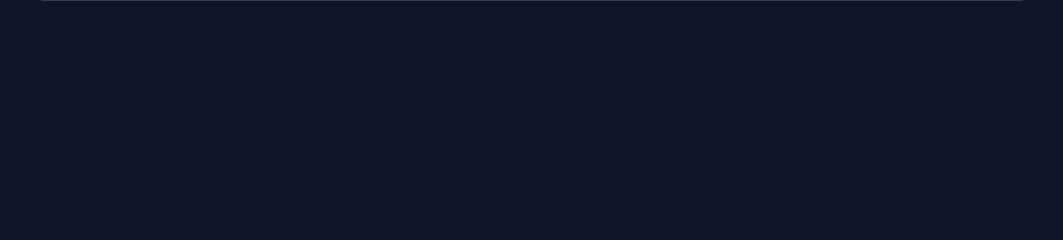
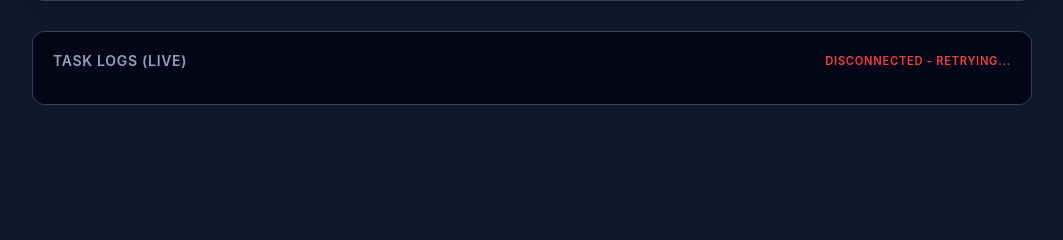
Before and after one commit to lachuoi/lachuoi, a Python web app: template web/templates/status.html in a window 1280 px wide. Shown: the part 155-395 px from the top of the page, without its empty margins (108-1171 px from the left). Run offline with Jinja, Linux system fonts and the light colour scheme; the template is opened without the code that fills it, so the values that code supplies are empty.

Commit message:
logs into web browser /sse

```diff
--- a/Cargo.toml
+++ b/Cargo.toml
@@ -16,4 +16,8 @@ wasmtime-wasi = "29.0.0"
 wasmtime-wasi-http = "29.0.0"
 serde = { version = "1.0", features = ["derive"] }
 toml = "0.8"
-axum = "0.7.9"
+axum = { version = "0.7.9", features = ["macros"] }
+tokio-stream = { version = "0.1", features = ["sync"] }
+futures-util = "0.3"
+os_pipe = "1.2"
+gag = "1.0"
--- a/web/templates/status.html
+++ b/web/templates/status.html
@@ -70,6 +70,36 @@
 
         .time-cell { color: var(--text-muted); font-family: tabular-nums; }
         .duration { font-size: 0.8em; color: var(--accent); margin-left: 4px; }
+
+        .logs-container {
+            margin-top: 30px;
+            background: #020617;
+            border-radius: 12px;
+            border: 1px solid var(--border);
+            padding: 20px;
+        }
+        .logs-header {
+            display: flex;
+            justify-content: space-between;
+            align-items: center;
+            margin-bottom: 15px;
+            color: var(--text-muted);
+            font-size: 0.875rem;
+            text-transform: uppercase;
+            letter-spacing: 0.05em;
+            font-weight: 600;
+        }
+        #logs {
+            font-family: 'JetBrains Mono', monospace;
+            font-size: 0.85rem;
+            color: #cbd5e1;
+            max-height: 400px;
+            overflow-y: auto;
+            white-space: pre-wrap;
+            line-height: 1.5;
+        }
+        .log-entry { margin-bottom: 4px; }
+        .log-time { color: #64748b; margin-right: 10px; }
         </style>
 
 </head>
@@ -98,6 +128,46 @@
                 </tbody>
             </table>
         </div>
+
+        <div class="logs-container">
+            <div class="logs-header">
+                Task Logs (Live)
+                <span id="status-indicator" style="font-size: 0.7rem; color: var(--text-muted);">Connecting...</span>
+            </div>
+            <div id="logs"></div>
+        </div>
     </div>
+
+    <script>
+        const logsDiv = document.getElementById('logs');
+        const statusIndicator = document.getElementById('status-indicator');
+        const eventSource = new EventSource('/events');
+
+        eventSource.onmessage = (event) => {
+            const entry = document.createElement('div');
+            entry.className = 'log-entry';
+
+            const time = new Date().toLocaleTimeString();
+            entry.innerHTML = `<span class="log-time">[${time}]</span> ${event.data}`;
+
+            logsDiv.appendChild(entry);
+            logsDiv.scrollTop = logsDiv.scrollHeight;
+
+            // Keep only last 1000 lines
+            while (logsDiv.childNodes.length > 1000) {
+                logsDiv.removeChild(logsDiv.firstChild);
+            }
+        };
+
+        eventSource.onopen = () => {
+            statusIndicator.innerText = 'Connected';
+            statusIndicator.style.color = 'var(--success)';
+        };
+
+        eventSource.onerror = () => {
+            statusIndicator.innerText = 'Disconnected - retrying...';
+            statusIndicator.style.color = 'var(--danger)';
+        };
+    </script>
 </body>
 </html>
```
Also changed, not shown: 4 other files.
